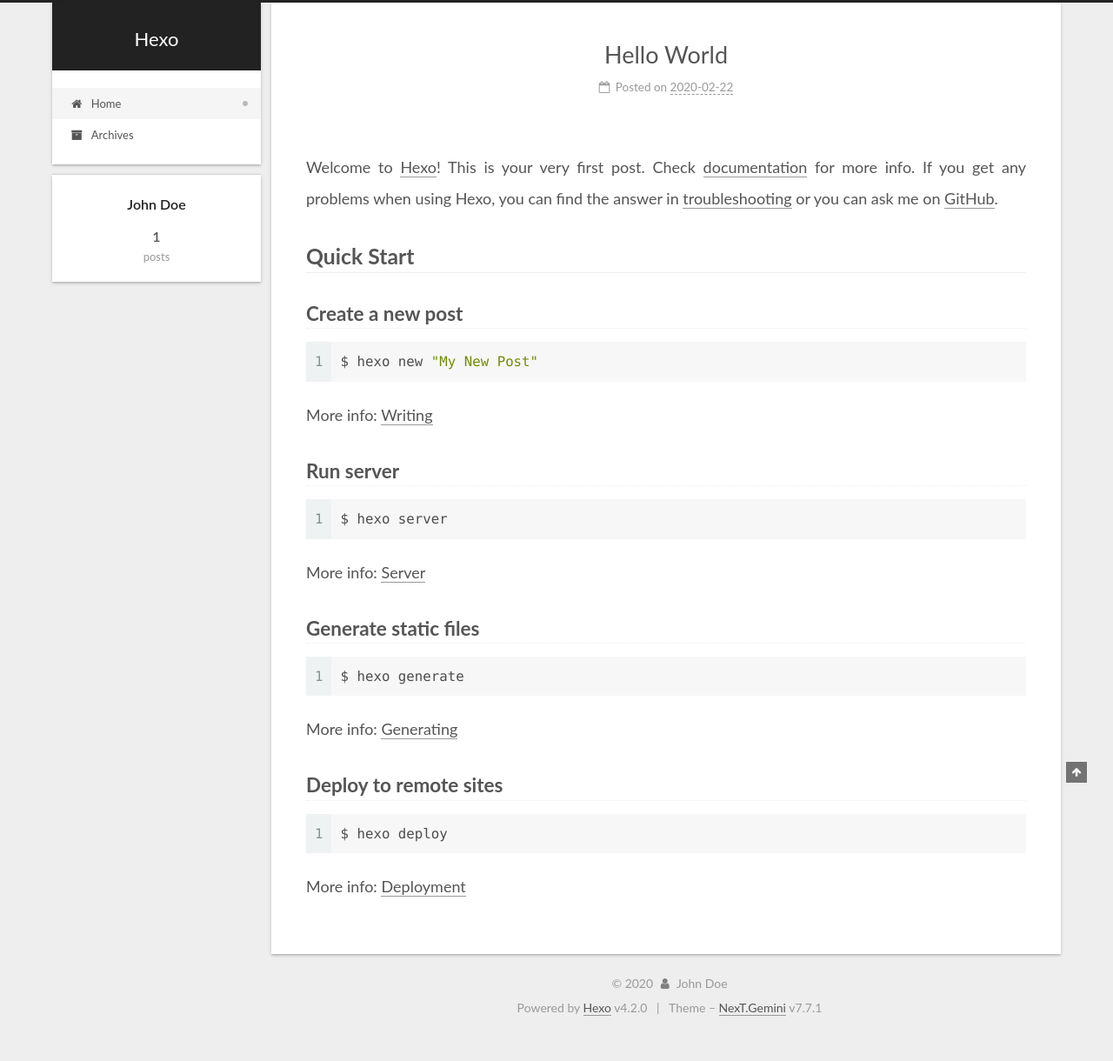
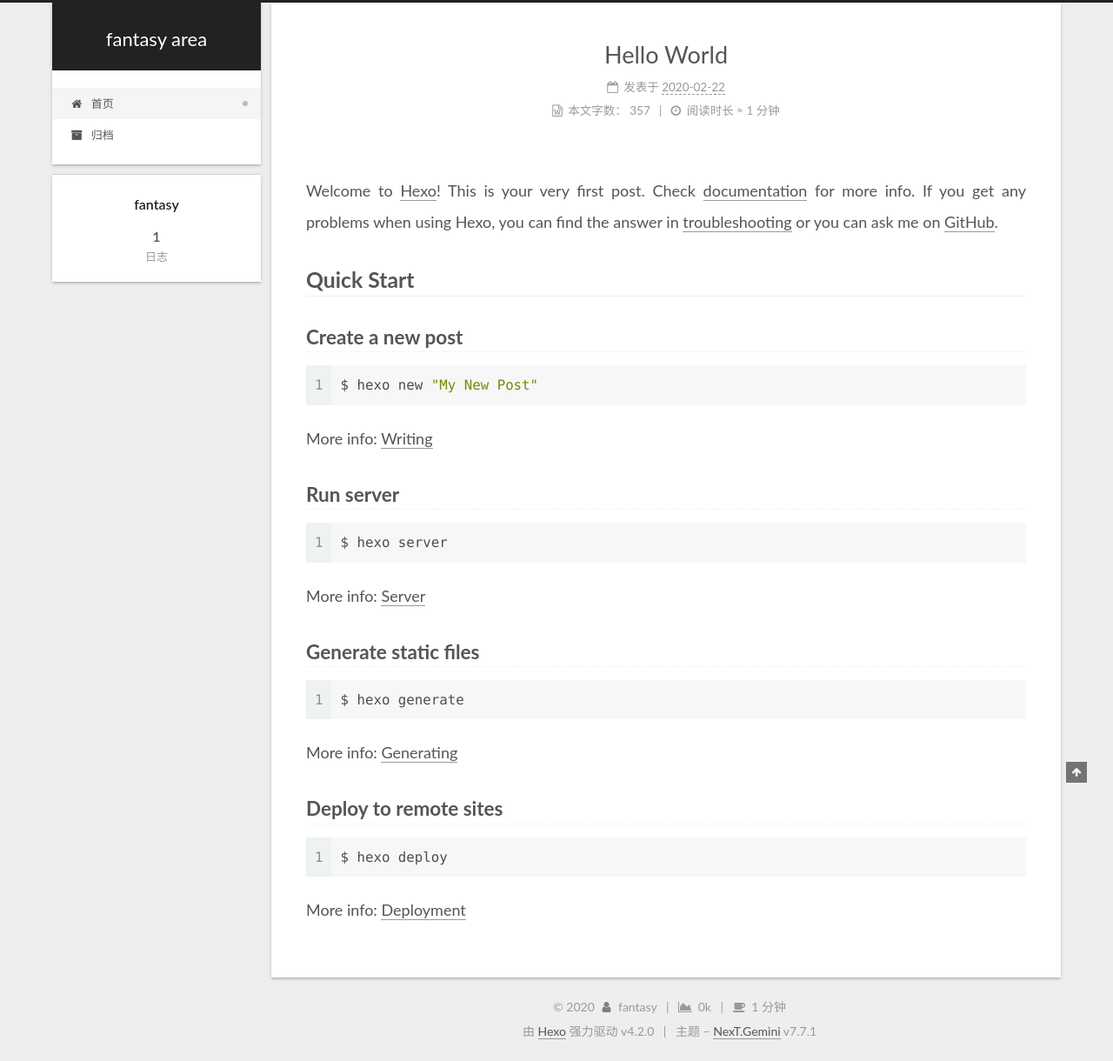
Before and after one commit to fantasy1990/fantasy.github.io, a plain HTML site: page index.html in a window 1280 px wide. Shown: the whole page at 87% size. Before the commit the page ends 1193 px from the top, so only its background shows below. Drawn offline with Linux system fonts and the light colour scheme.

Commit message:
Site updated: 2020-02-23 00:19:33

```diff
--- a/css/main.css
+++ b/css/main.css
@@ -1163,7 +1163,7 @@ pre .javascript .function {
 }
 .links-of-author a::before,
 .links-of-author span.exturl::before {
-  background: #258f82;
+  background: #d72098;
   border-radius: 50%;
   content: ' ';
   display: inline-block;
--- a/index.html
+++ b/index.html
@@ -1,5 +1,5 @@
 <!DOCTYPE html>
-<html lang="en">
+<html lang="zh-CN">
 <head>
   <meta charset="UTF-8">
 <meta name="viewport" content="width=device-width, initial-scale=1, maximum-scale=2">
@@ -21,11 +21,11 @@
   </script>
 
   <meta property="og:type" content="website">
-<meta property="og:title" content="Hexo">
+<meta property="og:title" content="fantasy area">
 <meta property="og:url" content="http://yoursite.com/index.html">
-<meta property="og:site_name" content="Hexo">
-<meta property="og:locale" content="en_US">
-<meta property="article:author" content="John Doe">
+<meta property="og:site_name" content="fantasy area">
+<meta property="og:locale" content="zh_CN">
+<meta property="article:author" content="fantasy">
 <meta name="twitter:card" content="summary">
 
 <link rel="canonical" href="http://yoursite.com/">
@@ -40,7 +40,7 @@
   };
 </script>
 
-  <title>Hexo</title>
+  <title>fantasy area</title>
 
 
 
@@ -80,7 +80,7 @@
     <header class="header" itemscope itemtype="http://schema.org/WPHeader">
       <div class="header-inner"><div class="site-brand-container">
   <div class="site-nav-toggle">
-    <div class="toggle" aria-label="Toggle navigation bar">
+    <div class="toggle" aria-label="切换导航栏">
       <span class="toggle-line toggle-line-first"></span>
       <span class="toggle-line toggle-line-middle"></span>
       <span class="toggle-line toggle-line-last"></span>
@@ -92,7 +92,7 @@
     <div>
       <a href="/" class="brand" rel="start">
         <span class="logo-line-before"><i></i></span>
-        <span class="site-title">Hexo</span>
+        <span class="site-title">fantasy area</span>
         <span class="logo-line-after"><i></i></span>
       </a>
     </div>
@@ -107,12 +107,12 @@
   <ul id="menu" class="menu">
         <li class="menu-item menu-item-home">
 
-    <a href="/" rel="section"><i class="fa fa-fw fa-home"></i>Home</a>
+    <a href="/" rel="section"><i class="fa fa-fw fa-home"></i>首页</a>
 
   </li>
         <li class="menu-item menu-item-archives">
 
-    <a href="/archives/" rel="section"><i class="fa fa-fw fa-archive"></i>Archives</a>
+    <a href="/archives/" rel="section"><i class="fa fa-fw fa-archive"></i>归档</a>
 
   </li>
   </ul>
@@ -140,17 +140,17 @@
 
 
 
-  <article itemscope itemtype="http://schema.org/Article" class="post-block home" lang="en">
+  <article itemscope itemtype="http://schema.org/Article" class="post-block home" lang="zh-CN">
     <link itemprop="mainEntityOfPage" href="http://yoursite.com/2020/02/22/hello-world/">
 
     <span hidden itemprop="author" itemscope itemtype="http://schema.org/Person">
       <meta itemprop="image" content="/images/avatar.gif">
-      <meta itemprop="name" content="John Doe">
+      <meta itemprop="name" content="fantasy">
       <meta itemprop="description" content="">
     </span>
 
     <span hidden itemprop="publisher" itemscope itemtype="http://schema.org/Organization">
-      <meta itemprop="name" content="Hexo">
+      <meta itemprop="name" content="fantasy area">
     </span>
       <header class="post-header">
         <h1 class="post-title" itemprop="name headline">
@@ -163,12 +163,26 @@
               <span class="post-meta-item-icon">
                 <i class="fa fa-calendar-o"></i>
               </span>
-              <span class="post-meta-item-text">Posted on</span>
+              <span class="post-meta-item-text">发表于</span>
 
-              <time title="Created: 2020-02-22 23:26:38" itemprop="dateCreated datePublished" datetime="2020-02-22T23:26:38+08:00">2020-02-22</time>
+              <time title="创建时间：2020-02-22 23:26:38" itemprop="dateCreated datePublished" datetime="2020-02-22T23:26:38+08:00">2020-02-22</time>
             </span>
 
-
+          <br>
+            <span class="post-meta-item" title="本文字数">
+              <span class="post-meta-item-icon">
+                <i class="fa fa-file-word-o"></i>
+              </span>
+                <span class="post-meta-item-text">本文字数：</span>
+              <span>357</span>
+            </span>
+            <span class="post-meta-item" title="阅读时长">
+              <span class="post-meta-item-icon">
+                <i class="fa fa-clock-o"></i>
+              </span>
+                <span class="post-meta-item-text">阅读时长 &asymp;</span>
+              <span>1 分钟</span>
+            </span>
 
         </div>
       </header>
@@ -252,10 +266,10 @@
 
       <ul class="sidebar-nav motion-element">
         <li class="sidebar-nav-toc">
-          Table of Contents
+          文章目录
         </li>
         <li class="sidebar-nav-overview">
-          Overview
+          站点概览
         </li>
       </ul>
 
@@ -266,7 +280,7 @@
 
       <div class="site-overview-wrap sidebar-panel">
         <div class="site-author motion-element" itemprop="author" itemscope itemtype="http://schema.org/Person">
-  <p class="site-author-name" itemprop="name">John Doe</p>
+  <p class="site-author-name" itemprop="name">fantasy</p>
   <div class="site-description" itemprop="description"></div>
 </div>
 <div class="site-state-wrap motion-element">
@@ -275,7 +289,7 @@
           <a href="/archives/">
 
           <span class="site-state-item-count">1</span>
-          <span class="site-state-item-name">posts</span>
+          <span class="site-state-item-name">日志</span>
         </a>
       </div>
   </nav>
@@ -304,12 +318,22 @@
   <span class="with-love">
     <i class="fa fa-user"></i>
   </span>
-  <span class="author" itemprop="copyrightHolder">John Doe</span>
+  <span class="author" itemprop="copyrightHolder">fantasy</span>
+    <span class="post-meta-divider">|</span>
+    <span class="post-meta-item-icon">
+      <i class="fa fa-area-chart"></i>
+    </span>
+    <span title="站点总字数">0k</span>
+    <span class="post-meta-divider">|</span>
+    <span class="post-meta-item-icon">
+      <i class="fa fa-coffee"></i>
+    </span>
+    <span title="站点阅读时长">1 分钟</span>
 </div>
-  <div class="powered-by">Powered by <a href="https://hexo.io/" class="theme-link" rel="noopener" target="_blank">Hexo</a> v4.2.0
+  <div class="powered-by">由 <a href="https://hexo.io/" class="theme-link" rel="noopener" target="_blank">Hexo</a> 强力驱动 v4.2.0
   </div>
   <span class="post-meta-divider">|</span>
-  <div class="theme-info">Theme – <a href="https://theme-next.org/" class="theme-link" rel="noopener" target="_blank">NexT.Gemini</a> v7.7.1
+  <div class="theme-info">主题 – <a href="https://theme-next.org/" class="theme-link" rel="noopener" target="_blank">NexT.Gemini</a> v7.7.1
   </div>
 
 
```
Also changed, not shown: 2020/02/22/hello-world/index.html (+46 -22 lines), archives/2020/02/index.html (+28 -18 lines), archives/2020/index.html (+28 -18 lines), archives/index.html (+28 -18 lines).
